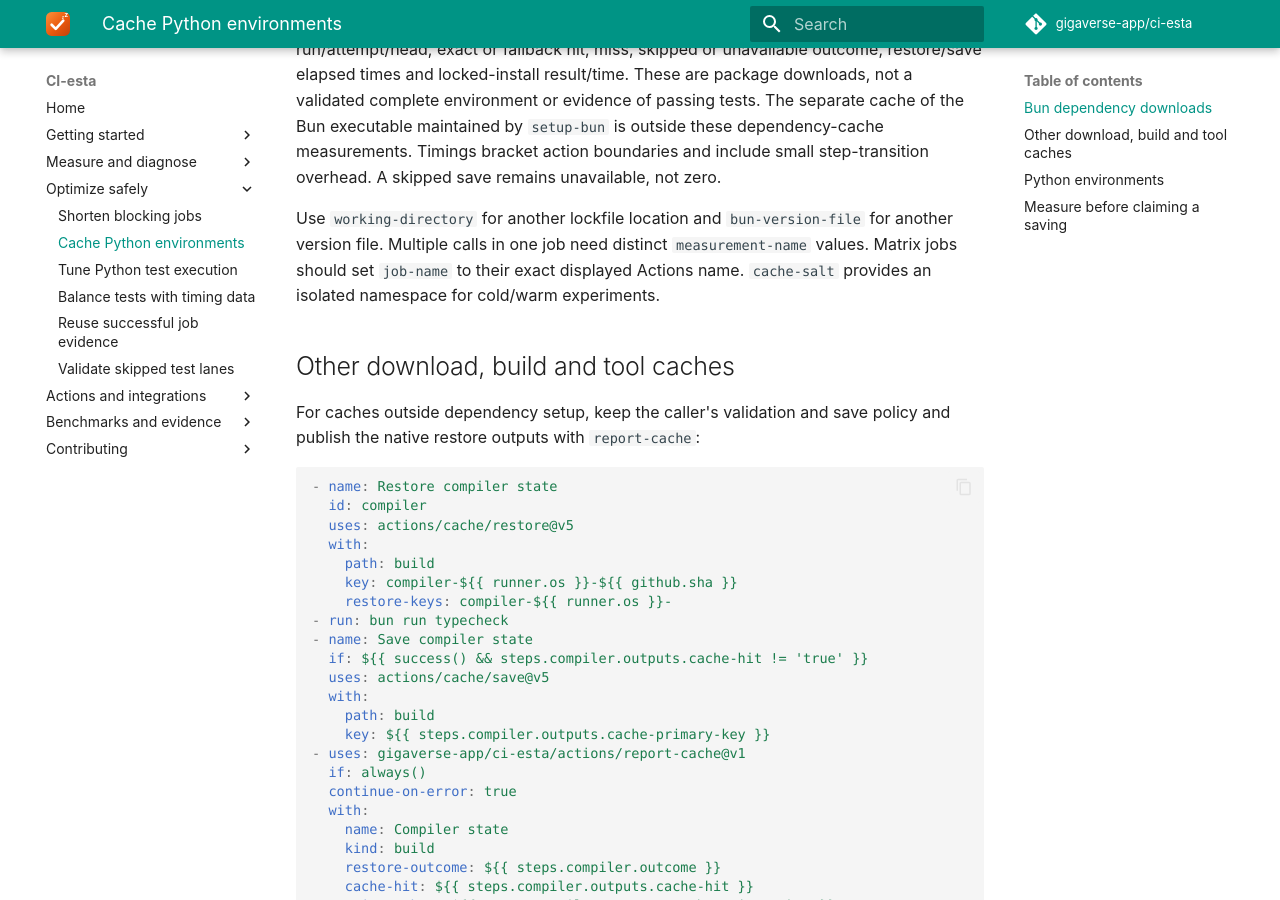
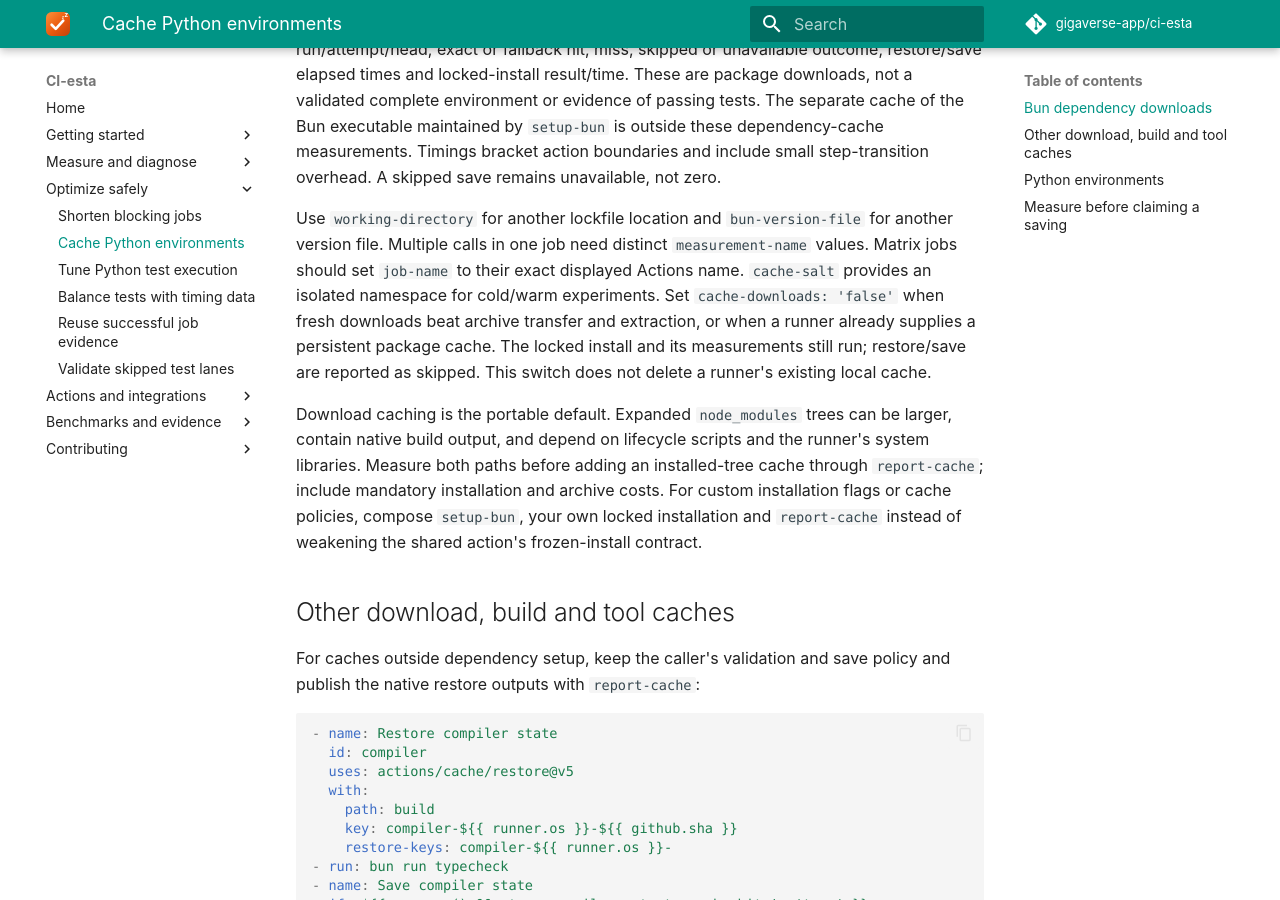
Before and after one commit to gigaverse-app/ci-esta, an MkDocs documentation site: the page built from docs/environment-cache.md, in a window 1280 px wide and 900 px high, scrolled down 643 px. Built offline with MkDocs 1.6.1 and Material for MkDocs 9.7.7, drawn with Linux system fonts in a browser that asks for light colours; comment, search, counter and statistics services are not loaded.

Commit message:
feat(cache): allow measured Bun installs without archive caching

```diff
--- a/docs/environment-cache.md
+++ b/docs/environment-cache.md
@@ -32,6 +32,18 @@ Use `working-directory` for another lockfile location and `bun-version-file` for
 another version file. Multiple calls in one job need distinct `measurement-name`
 values. Matrix jobs should set `job-name` to their exact displayed Actions name.
 `cache-salt` provides an isolated namespace for cold/warm experiments.
+Set `cache-downloads: 'false'` when fresh downloads beat archive transfer and
+extraction, or when a runner already supplies a persistent package cache. The
+locked install and its measurements still run; restore/save are reported as
+skipped. This switch does not delete a runner's existing local cache.
+
+Download caching is the portable default. Expanded `node_modules` trees can be
+larger, contain native build output, and depend on lifecycle scripts and the
+runner's system libraries. Measure both paths before adding an installed-tree
+cache through `report-cache`; include mandatory installation and archive costs.
+For custom installation flags or cache policies, compose `setup-bun`, your own
+locked installation and `report-cache` instead of weakening the shared action's
+frozen-install contract.
 
 ## Other download, build and tool caches
 
```
Also changed, not shown: 2 other files.
